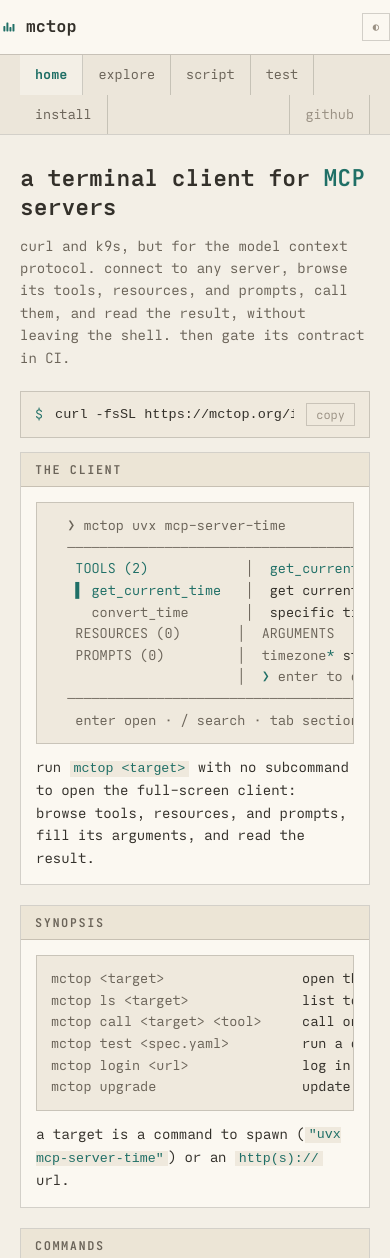
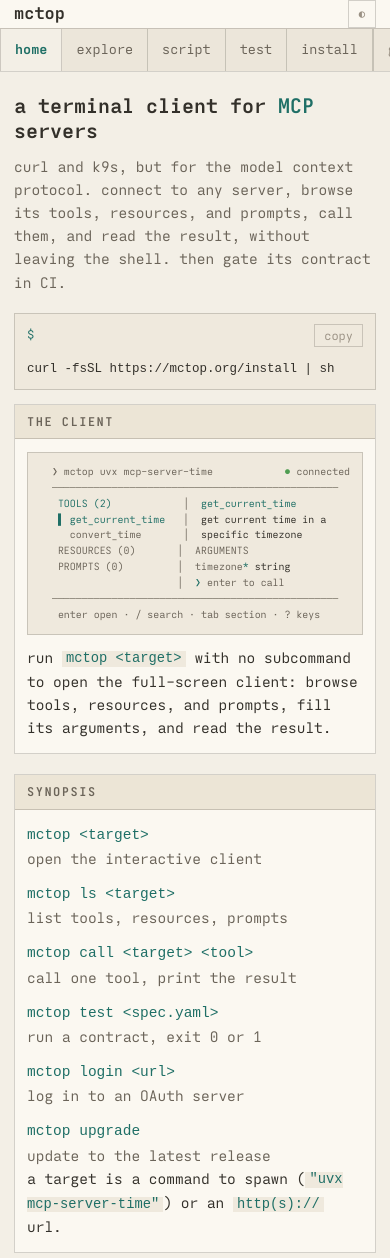
Before and after one commit to mctop-org/mctop.org, a website: page public/index.html in a window 390 px wide. Shown: the top 1258 px of the page. Drawn offline with Linux system fonts and the light colour scheme.

Commit message:
fix mobile layout and drop the header mark
reflow the synopsis into a stacked command list, scale the terminal
demo blocks to the viewport so the widest line fits a phone, make the
nav scroll sideways instead of wrapping, and tighten paddings. remove
the level-bars mark from the header. refresh the releases feed to
v0.15.0.

```diff
--- a/public/index.html
+++ b/public/index.html
@@ -21,7 +21,7 @@
 <body>
 <header class="top">
   <div class="wrap topbar">
-    <a class="brand" href="/"><svg class="mk" viewBox="0 0 100 100" aria-hidden="true"><g fill="currentColor"><rect x="19" y="45" width="11" height="30" rx="3.5"/><rect x="36" y="25" width="11" height="50" rx="3.5"/><rect x="53" y="51" width="11" height="24" rx="3.5"/><rect x="70" y="33" width="11" height="42" rx="3.5"/></g></svg>mctop</a>
+    <a class="brand" href="/">mctop</a>
     <button class="tbtn" id="theme" title="light / dark" aria-label="toggle theme">&#9680;</button>
   </div>
   <nav class="mainnav"><div class="wrap"><a class=on href="/">home</a><a href="/explore/">explore</a><a href="/script/">script</a><a href="/test/">test</a><a href="/download/">install</a><span class="grow"></span><a class="ext" href="https://github.com/mctop-org/mctop">github</a></div></nav>
@@ -40,19 +40,21 @@
                        <span class="s">│</span>  <span class="k">&#10095;</span><span class="s"> enter to call</span>
 <span class="s">  ────────────────────────────────────────────────</span>
    <span class="s">enter open &middot; / search &middot; tab section &middot; ? keys</span></pre></div><p class="dim">run <code>mctop &lt;target&gt;</code> with no subcommand to open the full-screen client: browse tools, resources, and prompts, fill its arguments, and read the result.</p></div></section>
-<section class="box"><div class="h"><span>synopsis</span></div><div class="b"><div class="block"><pre><span class="s">mctop &lt;target&gt;</span>                 open the interactive client
-<span class="s">mctop ls &lt;target&gt;</span>              list tools, resources, prompts
-<span class="s">mctop call &lt;target&gt; &lt;tool&gt;</span>     call one tool, print the result
-<span class="s">mctop test &lt;spec.yaml&gt;</span>         run a contract, exit 0 or 1
-<span class="s">mctop login &lt;url&gt;</span>              log in to an OAuth server
-<span class="s">mctop upgrade</span>                  update to the latest release</pre></div><p class="dim">a target is a command to spawn (<code>"uvx mcp-server-time"</code>) or an <code>http(s)://</code> url.</p></div></section>
+<section class="box"><div class="h"><span>synopsis</span></div><div class="b"><dl class="syn">
+  <dt><code>mctop &lt;target&gt;</code></dt><dd>open the interactive client</dd>
+  <dt><code>mctop ls &lt;target&gt;</code></dt><dd>list tools, resources, prompts</dd>
+  <dt><code>mctop call &lt;target&gt; &lt;tool&gt;</code></dt><dd>call one tool, print the result</dd>
+  <dt><code>mctop test &lt;spec.yaml&gt;</code></dt><dd>run a contract, exit 0 or 1</dd>
+  <dt><code>mctop login &lt;url&gt;</code></dt><dd>log in to an OAuth server</dd>
+  <dt><code>mctop upgrade</code></dt><dd>update to the latest release</dd>
+</dl><p class="dim">a target is a command to spawn (<code>"uvx mcp-server-time"</code>) or an <code>http(s)://</code> url.</p></div></section>
 <section class="box"><div class="h"><span>commands</span></div><div class="b"><ul class="toc">
   <li><a class="name" href="/explore/">explore</a><span class="desc">browse a server and run a tool in a schema-driven form</span></li>
   <li><a class="name" href="/script/">script</a><span class="desc">one-shot calls from the shell, structured output, pipeable</span></li>
   <li><a class="name" href="/test/">test</a><span class="desc">assert a server's contract in CI, fail the build on drift</span></li>
   <li><a class="name" href="/download/">install</a><span class="desc">shell, homebrew, or go install. one static binary</span></li>
 </ul></div></section>
-<section class="box"><div class="h"><span>releases</span><a href="https://github.com/mctop-org/mctop/releases">all releases &rarr;</a></div><div class="b"><ul class="rel"><li><span class="date">2026-06-27</span><a class="tag" href="https://github.com/mctop-org/mctop/releases/tag/v0.14.0">v0.14.0</a><span class="note">linux and macos, amd64 and arm64</span></li><li><span class="date">2026-06-22</span><a class="tag" href="https://github.com/mctop-org/mctop/releases/tag/v0.13.2">v0.13.2</a><span class="note">linux and macos, amd64 and arm64</span></li><li><span class="date">2026-06-21</span><a class="tag" href="https://github.com/mctop-org/mctop/releases/tag/v0.13.1">v0.13.1</a><span class="note">linux and macos, amd64 and arm64</span></li><li><span class="date">2026-06-21</span><a class="tag" href="https://github.com/mctop-org/mctop/releases/tag/v0.13.0">v0.13.0</a><span class="note">linux and macos, amd64 and arm64</span></li><li><span class="date">2026-06-20</span><a class="tag" href="https://github.com/mctop-org/mctop/releases/tag/v0.12.0">v0.12.0</a><span class="note">linux and macos, amd64 and arm64</span></li><li><span class="date">2026-06-20</span><a class="tag" href="https://github.com/mctop-org/mctop/releases/tag/v0.11.0">v0.11.0</a><span class="note">linux and macos, amd64 and arm64</span></li></ul></div></section>
+<section class="box"><div class="h"><span>releases</span><a href="https://github.com/mctop-org/mctop/releases">all releases &rarr;</a></div><div class="b"><ul class="rel"><li><span class="date">2026-06-28</span><a class="tag" href="https://github.com/mctop-org/mctop/releases/tag/v0.15.0">v0.15.0</a><span class="note">linux and macos, amd64 and arm64</span></li><li><span class="date">2026-06-27</span><a class="tag" href="https://github.com/mctop-org/mctop/releases/tag/v0.14.0">v0.14.0</a><span class="note">linux and macos, amd64 and arm64</span></li><li><span class="date">2026-06-22</span><a class="tag" href="https://github.com/mctop-org/mctop/releases/tag/v0.13.2">v0.13.2</a><span class="note">linux and macos, amd64 and arm64</span></li><li><span class="date">2026-06-21</span><a class="tag" href="https://github.com/mctop-org/mctop/releases/tag/v0.13.1">v0.13.1</a><span class="note">linux and macos, amd64 and arm64</span></li><li><span class="date">2026-06-21</span><a class="tag" href="https://github.com/mctop-org/mctop/releases/tag/v0.13.0">v0.13.0</a><span class="note">linux and macos, amd64 and arm64</span></li><li><span class="date">2026-06-20</span><a class="tag" href="https://github.com/mctop-org/mctop/releases/tag/v0.12.0">v0.12.0</a><span class="note">linux and macos, amd64 and arm64</span></li></ul></div></section>
 </div></main>
 <footer class="foot"><div class="wrap">
   <div class="foot-cols">
--- a/public/style.css
+++ b/public/style.css
@@ -31,7 +31,6 @@
 .topbar{display:flex;justify-content:space-between;align-items:center;padding:13px 0}
 .brand{font-weight:700;font-size:17px;color:var(--text);display:inline-flex;align-items:center;gap:.46em}
 .brand:hover{text-decoration:none}
-.brand .mk{width:1.05em;height:1.05em;color:var(--iris);display:block}
 .tbtn{background:none;border:1px solid var(--rule);color:var(--muted);cursor:pointer;font-family:inherit;font-size:13px;width:28px;height:28px;display:grid;place-items:center}
 .tbtn:hover{color:var(--iris);border-color:var(--iris)}
 .mainnav{background:var(--navbg);border-top:1px solid var(--rule)}
@@ -90,6 +89,12 @@
 dl.keys{display:grid;grid-template-columns:max-content 1fr;gap:7px 22px;font-size:14px;max-width:62ch}
 dl.keys dt{color:var(--iris)}dl.keys dd{color:var(--subtle)}
 
+/* synopsis: command -> description, aligned on desktop, stacked on mobile */
+dl.syn{display:grid;grid-template-columns:max-content 1fr;gap:9px 26px;align-items:baseline}
+dl.syn dt{white-space:nowrap}
+dl.syn dt code{color:var(--iris);background:none;padding:0}
+dl.syn dd{color:var(--subtle)}
+
 /* multi-column footer */
 .foot{border-top:3px solid var(--iris);margin-top:36px;background:var(--surface)}
 .foot .wrap{padding:26px 20px 30px}
@@ -102,9 +107,52 @@
 
 @media (max-width:720px){
   .foot-cols{grid-template-columns:repeat(2,1fr)}
-  .mainnav .wrap{flex-wrap:wrap}
 }
+
+@media (max-width:640px){
+  .wrap{padding:0 14px}
+  main{padding:22px 0 0}
+  h1{font-size:20px}
+  .tagline{margin-bottom:18px}
+
+  /* nav: scroll sideways instead of wrapping into a ragged block */
+  .mainnav .wrap{padding:0;overflow-x:auto;-webkit-overflow-scrolling:touch;scrollbar-width:none}
+  .mainnav .wrap::-webkit-scrollbar{display:none}
+  .mainnav a{white-space:nowrap;padding:10px 14px;border-right:1px solid var(--rule)}
+  .mainnav a:first-child{border-left:1px solid var(--rule)}
+  .mainnav .grow{display:none}
+  .mainnav .ext{border-left:1px solid var(--rule)}
+
+  /* boxes: tighter padding so content gets the width */
+  .box>.b{padding:13px 12px}
+  .box>.h{padding:7px 12px}
+
+  /* terminal renders stay verbatim but scale to the viewport so the
+     widest line fits a phone; very narrow screens still scroll gracefully */
+  .block{font-size:clamp(8px,2.55vw,11px);padding:11px 12px}
+  .block pre{white-space:pre}
+
+  /* copy line: let the command scroll, keep the button reachable */
+  .copyline{flex-wrap:wrap;font-size:12.5px;padding:10px 12px}
+  .copyline code{flex:1 1 100%;min-width:0;order:2}
+  .copyline .d{order:1}
+  .copyline .copy{order:1;margin-left:auto}
+
+  /* synopsis + command/keys lists: stack name over description */
+  dl.syn{grid-template-columns:1fr;gap:0}
+  dl.syn dt{margin-top:11px}
+  dl.syn dt:first-child{margin-top:0}
+  dl.syn dd{margin:1px 0 0}
+  dl.keys{grid-template-columns:1fr;gap:0}
+  dl.keys dt{margin-top:9px}
+  dl.keys dt:first-child{margin-top:0}
+  .toc li{flex-direction:column;gap:1px}
+
+  /* releases feed: stack the date above the tag */
+  .rel li{gap:2px 12px}
+  .rel .date{min-width:0;flex-basis:100%}
+}
+
 @media (max-width:480px){
-  body{font-size:14px}
-  .foot-cols{grid-template-columns:1fr}
+  .foot-cols{grid-template-columns:1fr;gap:18px}
 }
```
Also changed, not shown: public/download/index.html (+1 -1 lines), public/explore/index.html (+1 -1 lines), public/script/index.html (+1 -1 lines), public/test/index.html (+1 -1 lines), 1 other file.
